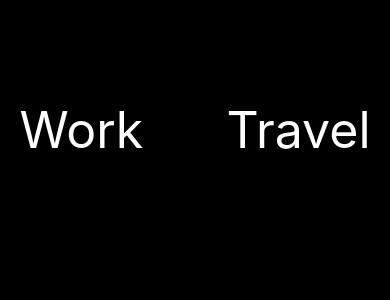
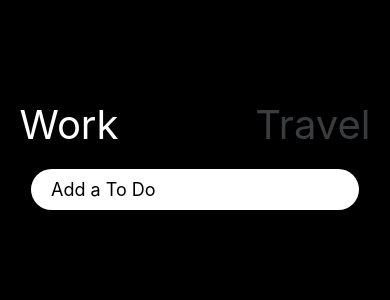
Before and after one commit to haemiii/react-native_study, a React Native app in the folder WorkHardStudyHardApp/: screen / in a window 390 px wide. Shown: the top 300 px of the page. Built offline with nearby package versions, Linux system fonts and the light colour scheme.

Commit message:
TextInput

```diff
--- a/WorkHardStudyHardApp/App.js
+++ b/WorkHardStudyHardApp/App.js
@@ -1,17 +1,32 @@
 import { StatusBar } from 'expo-status-bar';
-import { StyleSheet, Text, View , TouchableOpacity} from 'react-native';
+import { useState } from 'react';
+import { StyleSheet, Text, View , TouchableOpacity, TextInput} from 'react-native';
+import { theme } from './colors';
 
 export default function App() {
+  const [working, setWorking] = useState(true);
+  const [text, setText] = useState("");
+  const travel = () => setWorking(false);
+  const work = () => setWorking(true);
+  const onChangeText = (payload)=>{
+    setText(payload)
+  }
   return (
     <View style={styles.container}>
       <StatusBar style="auto" />
       <View style={styles.header}>
-        <TouchableOpacity>
-          <Text style={styles.btnText}>Work</Text>
+        <TouchableOpacity onPress={work}>
+          <Text style={{...styles.btnText, color: working ? "white" : theme.grey}}>Work</Text>
         </TouchableOpacity>
-        <TouchableOpacity>
-          <Text style={styles.btnText}>Travel</Text>
+        <TouchableOpacity onPress={travel}>
+          <Text style={{...styles.btnText, color: !working ? "white" : theme.grey}}>Travel</Text>
         </TouchableOpacity>
+      </View>
+      <View>
+        <TextInput
+        // keyboardType='number-pad'
+        onChangeText={onChangeText}
+        placeholder={working ? "Add a To Do" : "Where do you want to go?"} style={styles.input}></TextInput>
       </View>
     </View>
   );
@@ -32,6 +47,14 @@
   } ,
   btnText : {
     color : "white",
-    fontSize : 50,
+    fontSize : 40,
+  },
+  input : {
+    backgroundColor : "white",
+    paddingVertical : 10,
+    paddingHorizontal: 20,
+    borderRadius : 30,
+    marginTop : 20,
+    fontSize : 18
   }
 });
--- /dev/null
+++ b/WorkHardStudyHardApp/colors.js
@@ -0,0 +1,4 @@
+export const theme = {
+    bg : "black",
+    grey : "#3A3D40",
+}
```
